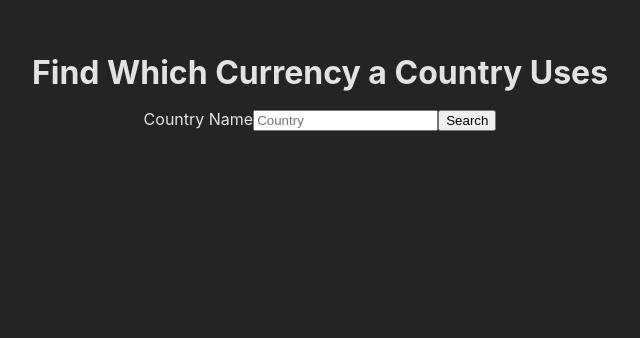
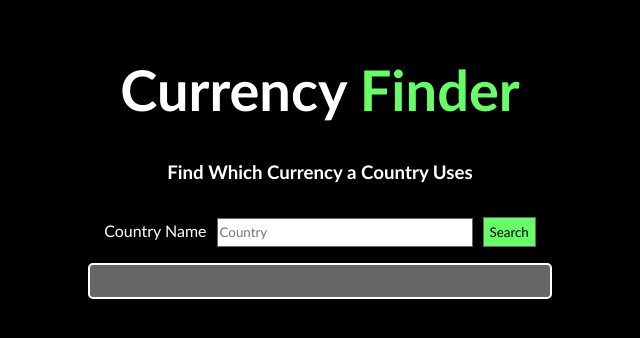
Before and after one commit to PatrickLisiecki/currency-by-country, a React (Vite) app in the folder Main/: page / in a window 1280 px wide. Shown: the top 338 px of the page, without its empty margins (320-960 px from the left). Built offline with nearby package versions, Linux system fonts and the light colour scheme.

Commit message:
Added some styling

```diff
--- a/Main/src/App.css
+++ b/Main/src/App.css
@@ -1,15 +1,62 @@
 #root {
   max-width: 1280px;
   margin: 0 auto;
-  padding: 2rem;
+  padding: 0;
+  display: flex;
+  justify-content: center;
+  align-items: center;
+}
+
+header {
   text-align: center;
 }
 
-.flag-image-container {
-  margin: 0 auto;
-  padding-top: 1rem;
-  padding-bottom: 1rem;
+.header-section h1 {
+  font-size: 56px;
+  margin-top: 3rem;
+}
+
+.header-section span {
+  color: rgb(105, 252, 105);
+}
+
+.form-container {
   display: flex;
+  padding: 1rem;
+  justify-content: center;
+}
+
+.form-container label {
+}
+
+.search-text {
+  height: 25px;
+  width: 250px;
+  border: 1px solid #666;
+  margin-left: 10px;
+  font-family: 'Trebuchet MS', 'Lucida Sans Unicode', 'Lucida Grande', 'Lucida Sans', Arial, sans-serif;
+}
+
+.search-button {
+  background-color: rgb(105, 252, 105);
+  color: black;
+  height: 30px;
+  border: 1px solid #666;
+  margin-left: 10px;
+  font-family: 'Trebuchet MS', 'Lucida Sans Unicode', 'Lucida Grande', 'Lucida Sans', Arial, sans-serif;
+  font-weight: lighter;
+}
+
+.country-container {
+  border: 2px solid white;
+  border-radius: 5px;
+  padding: 1rem;
+  display: grid;
   align-items: center;
   justify-content: center;
+  background-color: #666;
 }
+
+.country-container span {
+
+}
--- a/Main/src/App.tsx
+++ b/Main/src/App.tsx
@@ -1,11 +1,8 @@
 import React, { useState } from 'react'
 import './App.css'
-import  CountryForm  from './components/CountryFrom'
+import  CountryForm  from './components/CountryForm'
 
 function App() {
-  //const [currencyData, setCurrencyData] = useState([]);
-
-
   return (
     <div className="App">
       <CountryForm />
--- /dev/null
+++ b/Main/src/components/CountryForm.tsx
@@ -0,0 +1,59 @@
+import React, { useState } from 'react'
+
+function CountryForm() {
+    const [countryName, setCountryName] = useState("")
+    const [countryData, setCountryData] = useState<any[]>([])
+    const [isLoading, setIsLoading] = useState<boolean>(false)
+
+    const handleSubmit = (e: React.FormEvent) => {
+        e.preventDefault();
+
+        try {
+            setIsLoading(true)
+            fetch(`https://restcountries.com/v3.1/name/${countryName}`)
+            .then((response) => response.json())
+            .then(setCountryData)
+            .then(() => setCountryName(""))
+            .then(() => setIsLoading(false))
+        } catch (error) {
+            setIsLoading(false)
+            alert(error)
+        }
+    }
+
+    return (
+        <>
+            <header>
+                <div className="header-section">
+                    <h1>Currency <span>Finder</span></h1>
+                    <h3>Find Which Currency a Country Uses</h3>
+                </div>
+            </header>
+            <div className="form-container">
+                <form onSubmit={handleSubmit}>
+                    <label htmlFor="search-input">Country Name</label>
+                    <input
+                        type="text"
+                        className="search-text"
+                        placeholder="Country"
+                        required
+                        value={countryName}
+                        onChange={(e) => setCountryName(e.target.value)}
+                    />
+                    <button className="search-button">{isLoading ? "Loading..." : "Search"}</button>
+                </form>
+            </div>
+            <div className="country-container">
+                {countryData.map((country) => (
+                    <>
+                        <div className="flag-image-container"><img src={country.flags ? country.flags.png : ""}/></div>
+                        <span>Currency Name: {country.currencies ? Object.values(country.currencies)[0].name : "-"}</span>
+                        <span>Symbol: {country.currencies ? Object.values(country.currencies)[0].symbol : "-"}</span>
+                    </>
+                ))}
+            </div>
+        </>
+    )
+}
+
+export default CountryForm
--- a/Main/src/components/CountryFrom.tsx
+++ /dev/null
@@ -1,42 +0,0 @@
-import React, { useState } from 'react'
-
-function CountryFrom() {
-    const [countryName, setCountryName] = useState("");
-    const [countryData, setCountryData] = useState<any[]>([]);
-
-    const handleSubmit = (e: React.FormEvent) => {
-        e.preventDefault();
-        fetch(`https://restcountries.com/v3.1/name/${countryName}`)
-        .then((response) => response.json())
-        .then(setCountryData)
-        .then(() => setCountryName(""))
-    }
-
-    return (
-        <>
-            <header>
-                <h1>Find Which Currency a Country Uses</h1>
-            </header>
-            <form onSubmit={handleSubmit}>
-                <label htmlFor="search-input">Country Name</label>
-                <input
-                    type="text"
-                    id="search-input"
-                    placeholder="Country"
-                    value={countryName}
-                    onChange={(e) => setCountryName(e.target.value)}
-                />
-                <button className="search-button">Search</button>
-            </form>
-            {countryData.map((country) => (
-                <>
-                    <div className="flag-image-container"><img src={country.flags ? country.flags.png : ""}/></div>
-                    <div>{country.currencies ? Object.values(country.currencies)[0].name : "-"}</div>
-                    <div>{country.currencies ? Object.values(country.currencies)[0].symbol : "-"}</div>
-                </>
-            ))}
-        </>
-    )
-}
-
-export default CountryFrom
--- a/Main/src/index.css
+++ b/Main/src/index.css
@@ -1,16 +1,5 @@
 :root {
-  font-family: Inter, Avenir, Helvetica, Arial, sans-serif;
-  font-size: 16px;
-  line-height: 24px;
-  font-weight: 400;
-
-  color-scheme: light dark;
-  color: rgba(255, 255, 255, 0.87);
-  background-color: #242424;
-
-  font-synthesis: none;
-  text-rendering: optimizeLegibility;
-  -webkit-font-smoothing: antialiased;
-  -moz-osx-font-smoothing: grayscale;
-  -webkit-text-size-adjust: 100%;
+  background-color: black;
+  color: white;
+  font-family: 'Trebuchet MS', 'Lucida Sans Unicode', 'Lucida Grande', 'Lucida Sans', Arial, sans-serif;
 }
```
